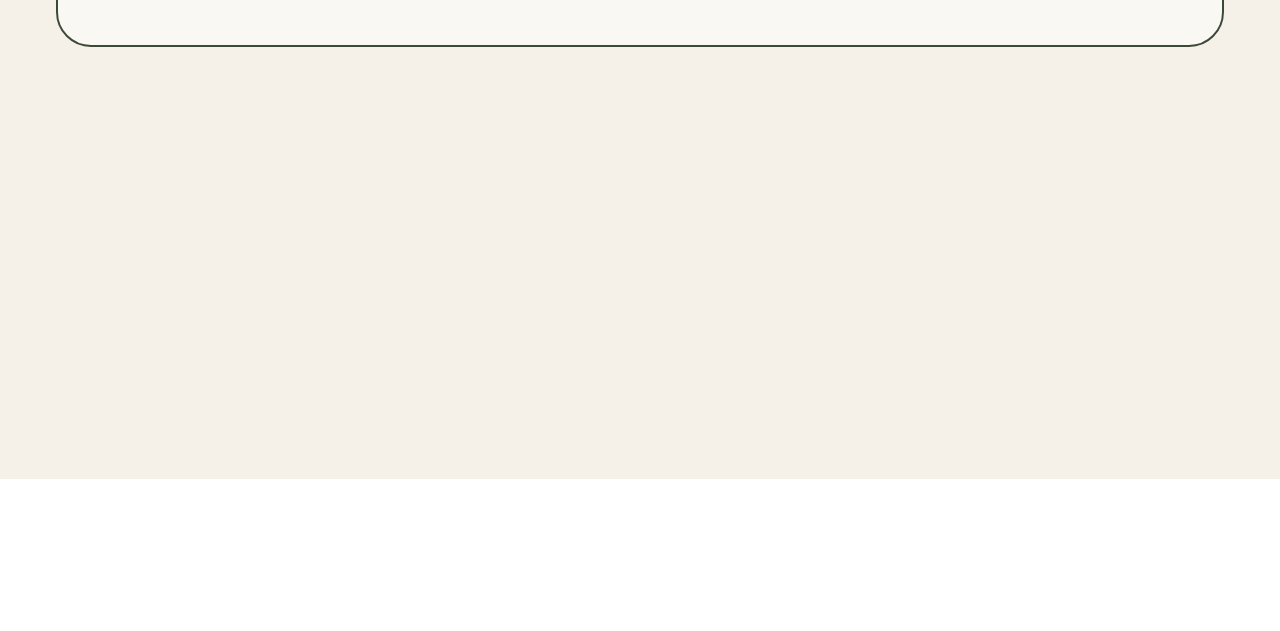
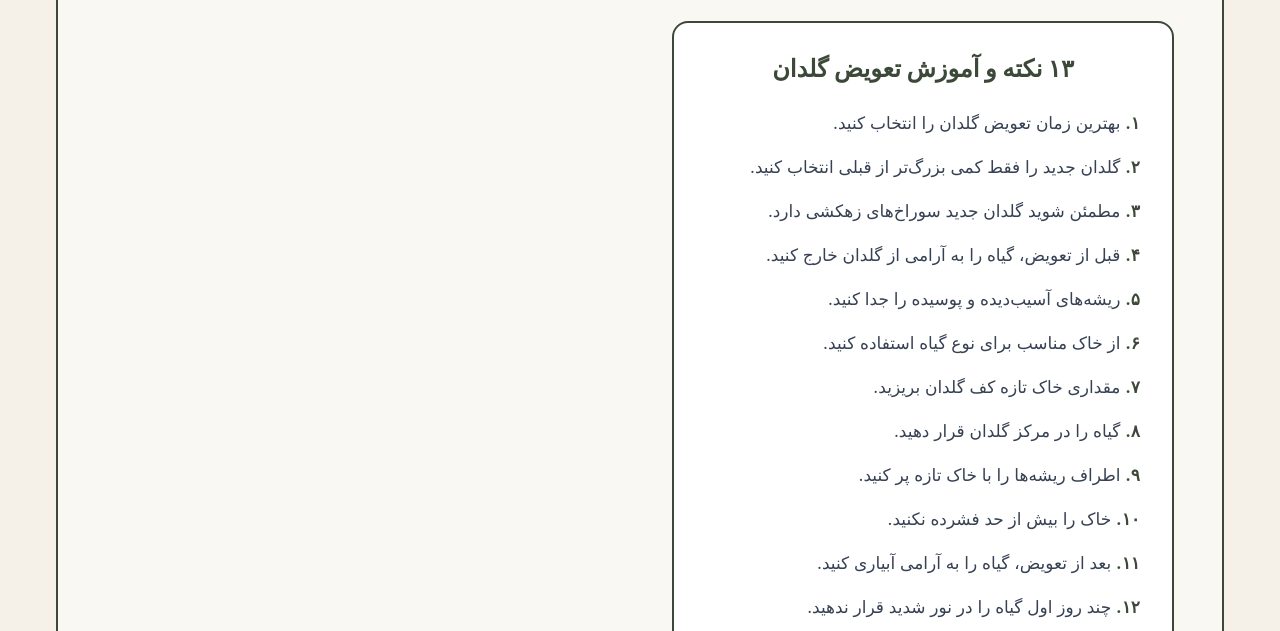
Before and after one commit to Mhdy48/floria-store, a website: page pages/repotting.html in a window 1280 px wide. Shown: the part 321-952 px from the top of the page. Before the commit the page ends 800 px from the top, so only its background shows below. Drawn offline with nearby package versions, Linux system fonts and the light colour scheme; files that its build step writes are made by us from their sources.

Commit message:
Add plant repotting tips

```diff
--- a/pages/repotting.html
+++ b/pages/repotting.html
@@ -94,4 +94,64 @@
             </h1>
 
           </div>
+<!-- Plant repotting tips -->
+          <div
+            class="w-full max-w-sm
+                   sm:max-w-md lg:max-w-lg xl:max-w-xl
+                   rounded-xl sm:rounded-2xl
+                   border-2 border-[#3d4938]
+                   bg-white
+                   p-4 sm:p-5 md:p-6
+                   lg:p-7 xl:p-8"
+          >
+
+            <h2
+              class="mb-4 sm:mb-5 md:mb-6
+                     text-base sm:text-lg md:text-xl
+                     lg:text-2xl
+                     font-bold text-[#3d4938]
+                     text-center leading-7"
+            >
+              ۱۳ نکته و آموزش تعویض گلدان
+            </h2>
+
+            <ol
+              class="space-y-2 sm:space-y-2.5 md:space-y-3
+                     text-xs sm:text-sm md:text-base
+                     lg:text-[17px]
+                     leading-6 sm:leading-7 md:leading-8
+                     text-gray-700"
+            >
+
+              <li><span class="font-bold text-[#3d4938]">۱.</span> بهترین زمان تعویض گلدان را انتخاب کنید.</li>
+
+              <li><span class="font-bold text-[#3d4938]">۲.</span> گلدان جدید را فقط کمی بزرگ‌تر از قبلی انتخاب کنید.</li>
+
+              <li><span class="font-bold text-[#3d4938]">۳.</span> مطمئن شوید گلدان جدید سوراخ‌های زهکشی دارد.</li>
+
+              <li><span class="font-bold text-[#3d4938]">۴.</span> قبل از تعویض، گیاه را به آرامی از گلدان خارج کنید.</li>
+
+              <li><span class="font-bold text-[#3d4938]">۵.</span> ریشه‌های آسیب‌دیده و پوسیده را جدا کنید.</li>
+
+              <li><span class="font-bold text-[#3d4938]">۶.</span> از خاک مناسب برای نوع گیاه استفاده کنید.</li>
+
+              <li><span class="font-bold text-[#3d4938]">۷.</span> مقداری خاک تازه کف گلدان بریزید.</li>
+
+              <li><span class="font-bold text-[#3d4938]">۸.</span> گیاه را در مرکز گلدان قرار دهید.</li>
+
+              <li><span class="font-bold text-[#3d4938]">۹.</span> اطراف ریشه‌ها را با خاک تازه پر کنید.</li>
+
+              <li><span class="font-bold text-[#3d4938]">۱۰.</span> خاک را بیش از حد فشرده نکنید.</li>
+
+              <li><span class="font-bold text-[#3d4938]">۱۱.</span> بعد از تعویض، گیاه را به آرامی آبیاری کنید.</li>
+
+              <li><span class="font-bold text-[#3d4938]">۱۲.</span> چند روز اول گیاه را در نور شدید قرار ندهید.</li>
+
+              <li><span class="font-bold text-[#3d4938]">۱۳.</span> بعد از تعویض، وضعیت برگ‌ها و رشد گیاه را بررسی کنید.</li>
+
+            </ol>
+
+          </div>
+
+        </div>
   </body>
```
